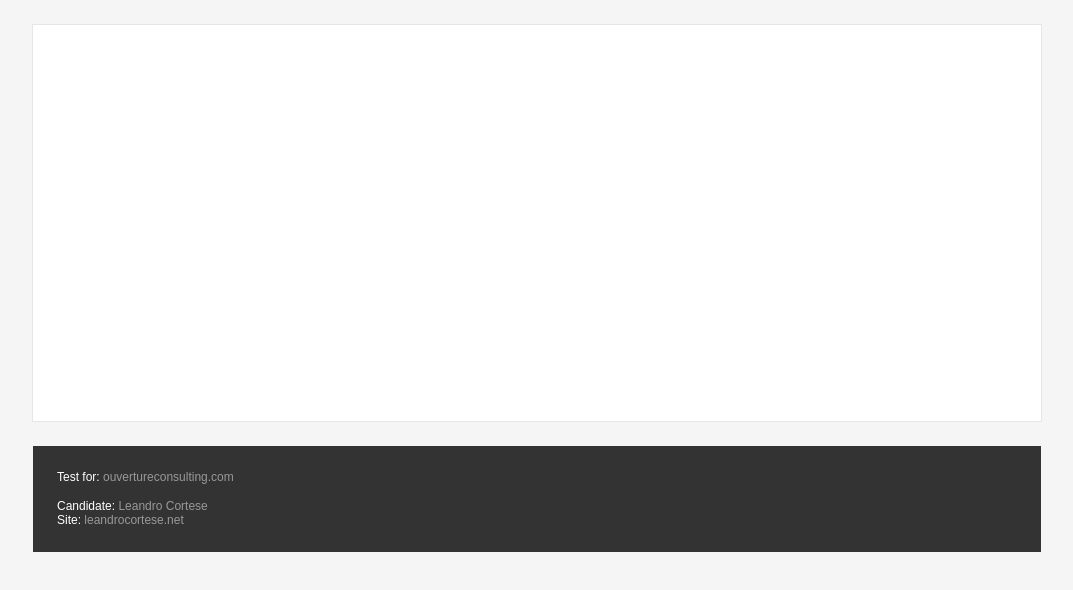
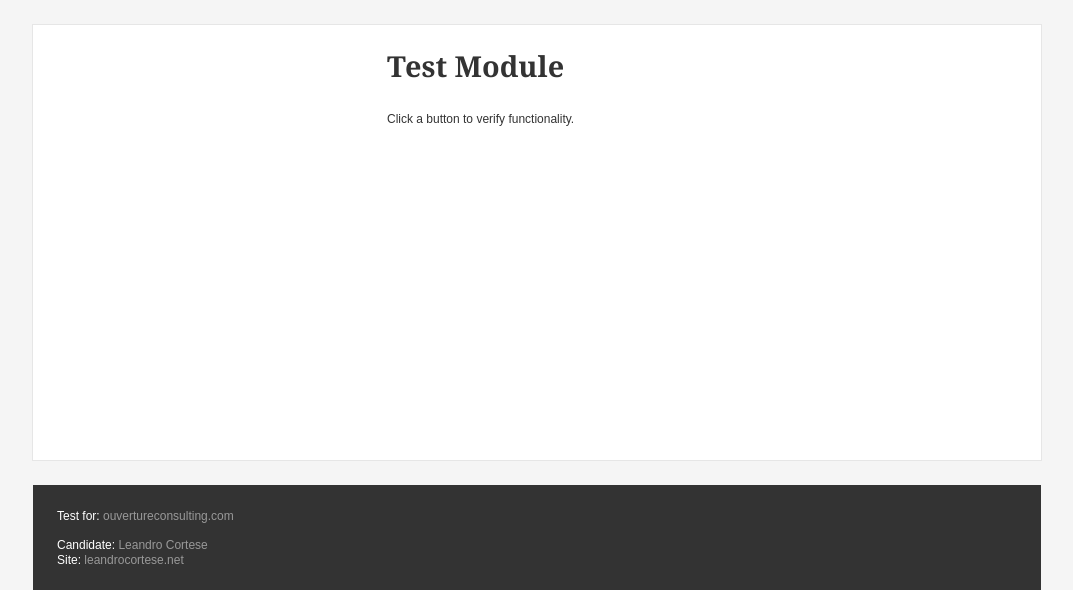
Before and after one commit to lcortese/ouverture, a PHP site: template views/home.php in a window 1280 px wide. Shown: the top 590 px of the page, without its empty margins (103-1176 px from the left). Run offline with PHP 8.4, Linux system fonts and the light colour scheme; the template is opened without the code that fills it, so the values that code supplies are empty; some libraries are stand-ins or nearby versions.

Commit message:
Last Improve

```diff
--- a/public/scripts/test.js
+++ b/public/scripts/test.js
@@ -21,10 +21,7 @@
                 dataType: 'json'
             }).then(function (r) {
 
-                cache[id] = {
-                    data: r
-                };
-                return r;
+                return cache[id].data = r.data;
 
             }, function (err) {
                 console.error(err);
--- a/public/styles/site.css
+++ b/public/styles/site.css
@@ -42,6 +42,11 @@ a:hover{
 }
 
 
+#test-module h1 {
+    width: 300px;
+    margin-left: auto;
+    margin-right: auto;
+}
 #test-module .content {
     width: 300px;
     height: 300px;
--- a/views/home.php
+++ b/views/home.php
@@ -1,5 +1,7 @@
 <div id="test-module">
+	<h1>Test Module</h1>
     <div class="content">
+    	<p>Click a button to verify functionality.</p>
     </div>
     <nav>
     	<?php foreach($sections as $section) : ?>
```
Also changed, not shown: controllers/_ajax.php (+6 -2 lines).
